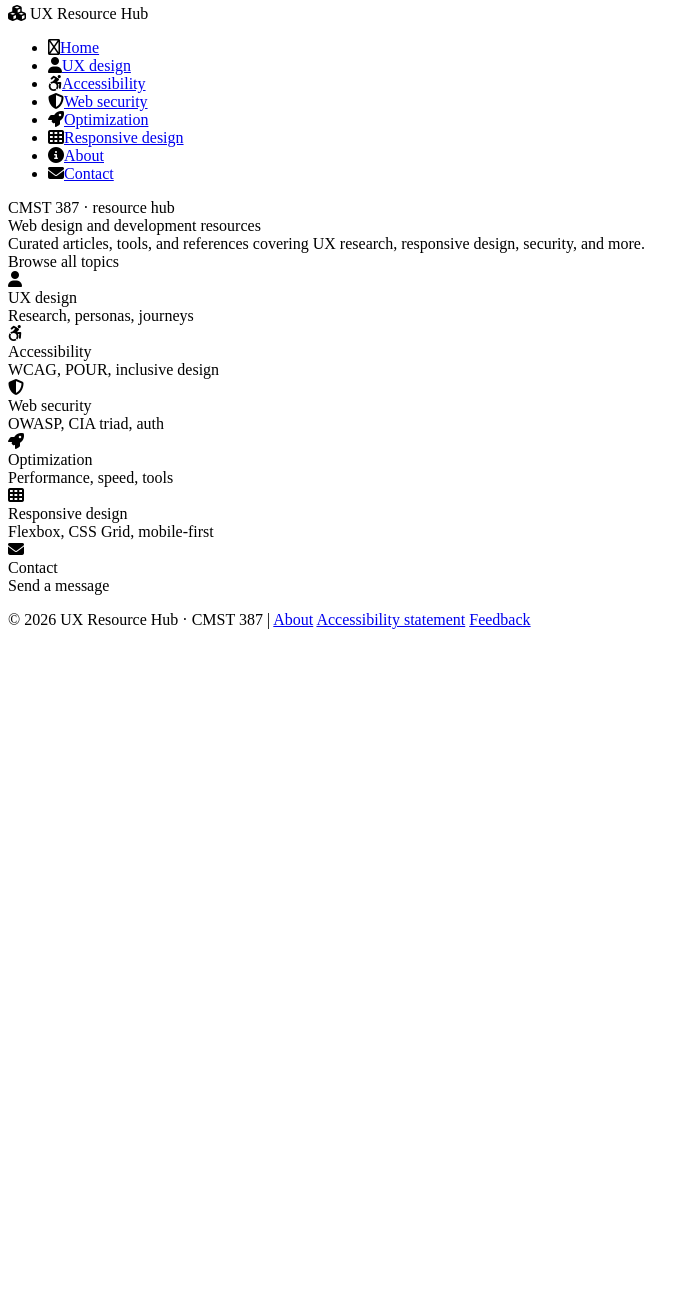
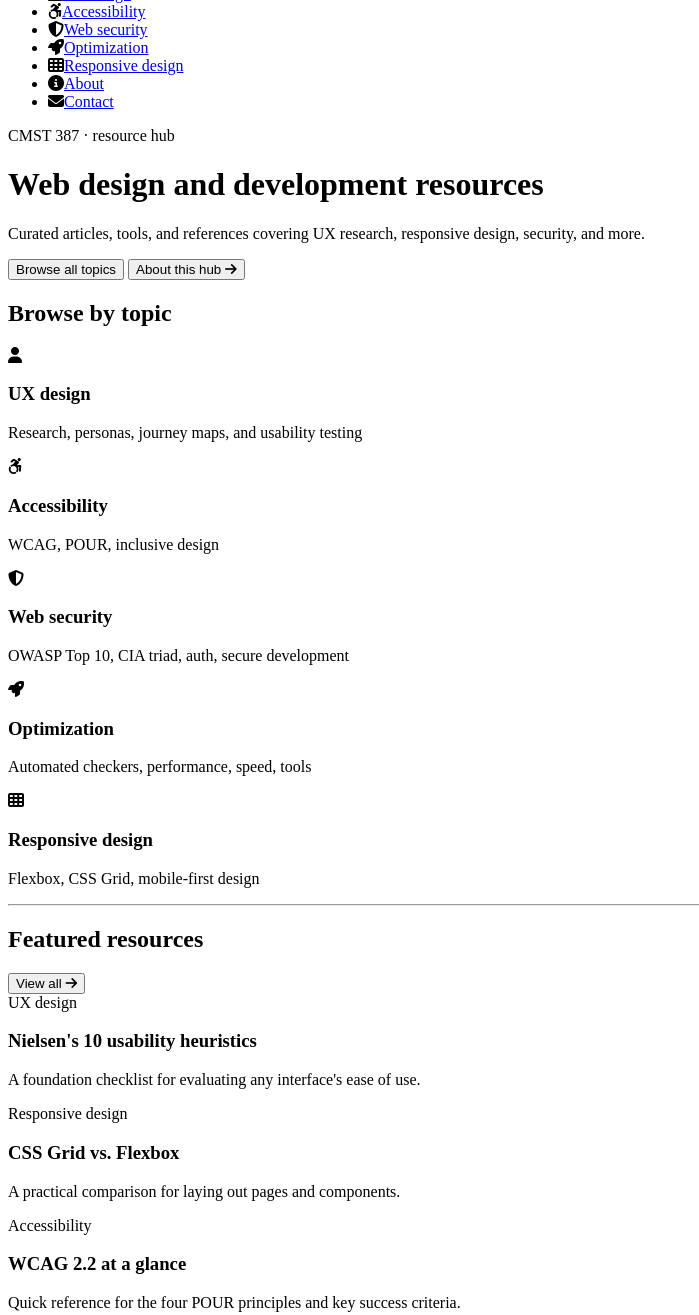
Before and after one commit to jazzie-bee/cmst387-project4, a plain HTML site: page dist/index.html in a window 1280 px wide. Shown: the part 75-1390 px from the top of the page, without its empty margins (0-699 px from the left). Before the commit the page ends 800 px from the top, so only its background shows below. Drawn offline with Linux system fonts and the light colour scheme; files whose address does not match are found by name.

Commit message:
add featured section; fixed semantic tags and removed unnecessary div tags

```diff
--- a/dist/index.html
+++ b/dist/index.html
@@ -12,9 +12,6 @@
     <title>Document</title>
 </head>
 <body>
-  <h1>UX Resource Hub</h1>
-
-  <header>
     <nav class="nav-bar" id="navbar">
       <div class="nav-top">
           <div class="nav-logo"><i class="fa fa-cubes" aria-hidden="true"></i> UX Resource Hub</div>
@@ -35,60 +32,82 @@
     </nav>
 
     <!-- search bar goes here -->
-  </header>
 
   <div class="container">
 
-    <section class="hero">
-        <div class="sub-title">CMST 387 · resource hub</div>
-        <div class="hero-title">Web design and development resources</div>
-        <div class="hero-sub">Curated articles, tools, and references covering UX research, responsive design, security, and more.</div>
-        <div class="hero-btn">Browse all topics</div>
+    <header class="hero">
+        <div class="subtitle">CMST 387 · resource hub</div>
+        <h1 class="hero-title">Web design and development resources</h1>
+        <p class="hero-sub">Curated articles, tools, and references covering UX research, responsive design, security, and more.</p>
+        <button class="hero-btn">Browse all topics</button>
+        <button class="btn-subtle">About this hub <i class="fa-solid fa-arrow-right"></i></button>
+    </header>
+
+    <main>
+        <section class="topic-cards">
+            <h2>Browse by topic</h2>
+            <div class="card-topic" data-page="ux">
+                <i class="fa fa-user" aria-hidden="true"></i>
+                <h3 class="card-title">UX design</h3>
+                <p class="card-sub">Research, personas, journey maps, and usability testing</p>
+            </div>
+            <div class="card-topic" data-page="a11y">
+                <i class="fa-brands fa-accessible-icon" aria-hidden="true"></i>
+                <h3 class="card-title">Accessibility</h3>
+                <p class="card-sub">WCAG, POUR, inclusive design</p>
+            </div>
+            <div class="card-topic" data-page="sec">
+                <i class="fa fa-shield-halved" aria-hidden="true"></i>
+                <h3 class="card-title">Web security</h3>
+                <p class="card-sub">OWASP Top 10, CIA triad, auth, secure development</p>
+            </div>
+            <div class="card-topic" data-page="opt">
+                <i class="fa fa-rocket" aria-hidden="true"></i>
+                <h3 class="card-title">Optimization</h3>
+                <p class="card-sub">Automated checkers, performance, speed, tools</p>
+            </div>
+            <div class="card-topic" data-page="rwd">
+                <i class="fa fa-table-cells" aria-hidden="true"></i>
+                <h3 class="card-title">Responsive design</h3>
+                <p class="card-sub">Flexbox, CSS Grid, mobile-first design</p>
+            </div>
         </section>
 
-    <section class="card-container">
-        <div class="card" data-page="ux">
-            <div class="card-icon icon-ux"><i class="fa fa-user" aria-hidden="true"></i></div>
-            <div class="card-title">UX design</div>
-            <div class="card-sub">Research, personas, journeys</div>
+        <hr>
+
+        <section class="featured-cards">
+            <div class="header-row">
+                <h2>Featured resources</h2>
+                <button class="btn-subtle">View all <i class="fa-solid fa-arrow-right"></i></button>
             </div>
 
-        <div class="card" data-page="a11y">
-            <div class="card-icon icon-a11y"><i class="fa-brands fa-accessible-icon" aria-hidden="true"></i></div>
-            <div class="card-title">Accessibility</div>
-            <div class="card-sub">WCAG, POUR, inclusive design</div>
+        <div class="featured-cards">
+            <div class="card-feature">
+                <span class="tag">UX design</span>
+                <h3>Nielsen's 10 usability heuristics</h3>
+                <p>A foundation checklist for evaluating any interface's ease of use.</p>
             </div>
 
-        <div class="card" data-page="sec">
-            <div class="card-icon icon-sec"><i class="fa fa-shield-halved" aria-hidden="true"></i></div>
-            <div class="card-title">Web security</div>
-            <div class="card-sub">OWASP, CIA triad, auth</div>
+            <div class="card-feature">
+                <span class="tag">Responsive design</span>
+                <h3>CSS Grid vs. Flexbox</h3>
+                <p>A practical comparison for laying out pages and components.</p>
             </div>
 
-        <div class="card" data-page="opt">
-            <div class="card-icon icon-opt"><i class="fa fa-rocket" aria-hidden="true"></i></div>
-            <div class="card-title">Optimization</div>
-            <div class="card-sub">Performance, speed, tools</div>
+            <div class="card-feature">
+                <span class="tag">Accessibility</span>
+                <h3>WCAG 2.2 at a glance</h3>
+                <p>Quick reference for the four POUR principles and key success criteria.</p>
             </div>
-
-        <div class="card" data-page="rwd">
-            <div class="card-icon icon-rwd"><i class="fa fa-table-cells" aria-hidden="true"></i></div>
-            <div class="card-title">Responsive design</div>
-            <div class="card-sub">Flexbox, CSS Grid, mobile-first</div>
-        </div>
-
-        <div class="card" data-page="contact">
-            <div class="card-icon icon-about"><i class="fa fa-envelope" aria-hidden="true"></i></div>
-            <div class="card-title">Contact</div>
-            <div class="card-sub">Send a message</div>
         </div>
         </section>
+
+    </main>
 
   </div>
 
   <footer>
       <p>&copy; 2026 UX Resource Hub · CMST 387 | <a href="about.html" class="footer-link">About</a> <a href="about.html" class="footer-link">Accessibility statement</a> <a href="about.html" class="footer-link">Feedback</a></p>
-      <p id="datetime"></p>
   </footer>
 
   <script src="main.js"></script>
```
Lines whose indentation alone changed are shown as unchanged.
